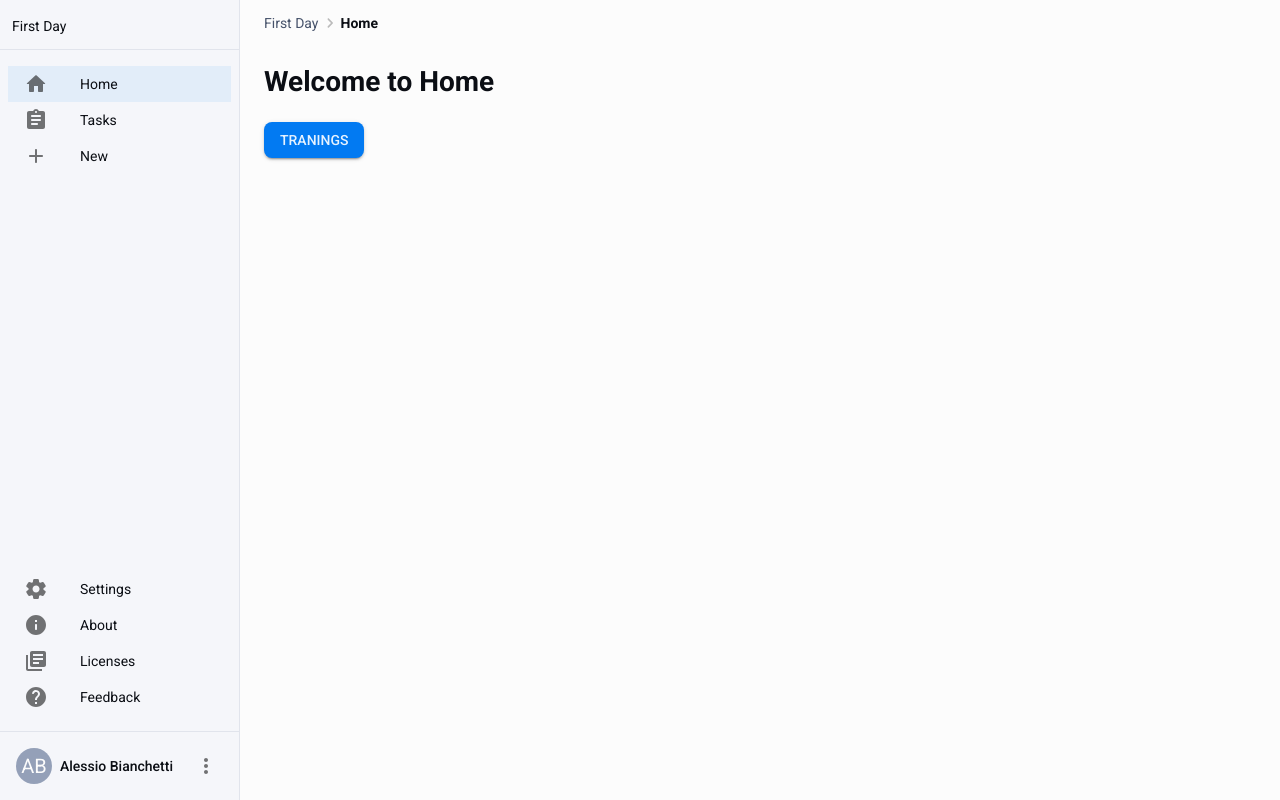
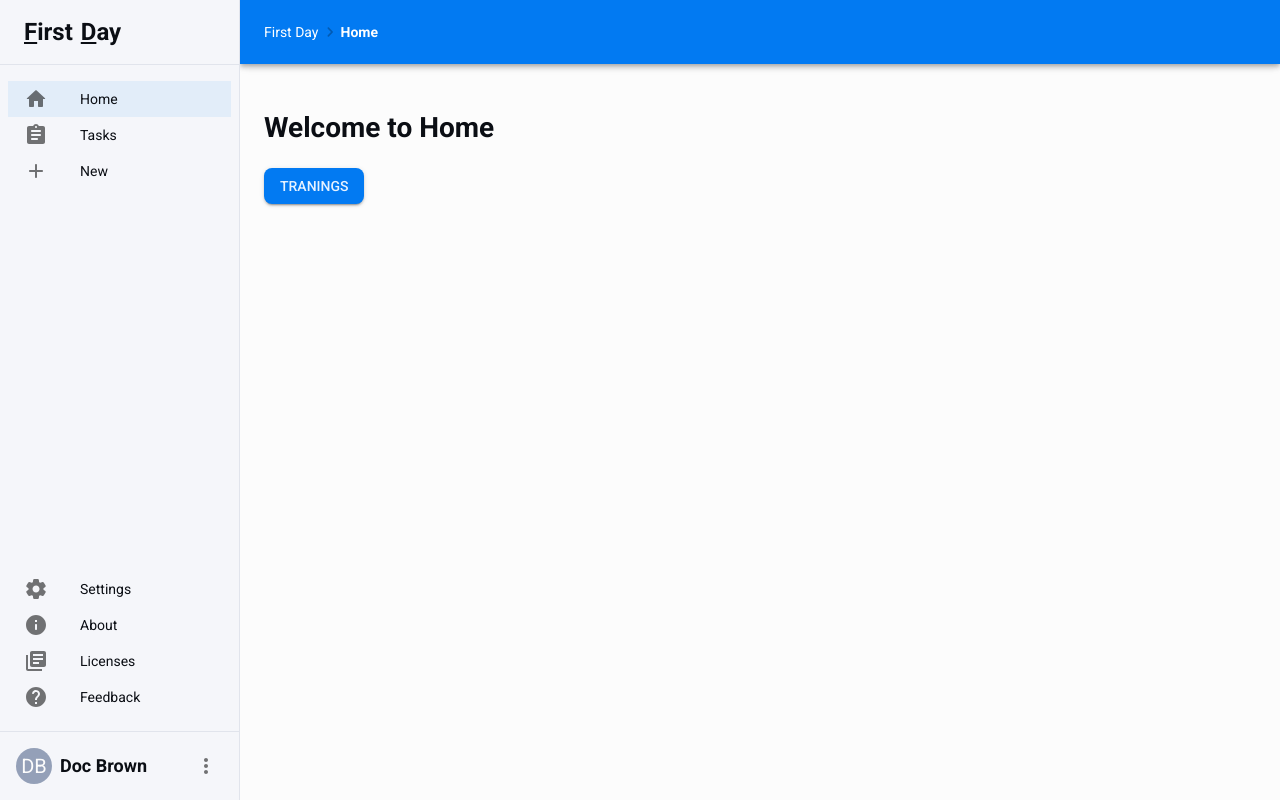
Before and after one commit to abianche/firstday, a Next.js app: page /home in a window 1280 px wide. Built offline with nearby package versions, Linux system fonts and the light colour scheme; what @mui/material-nextjs would draw is missing.

Commit message:
refactor with responsive drawer

```diff
--- a/src/app/(main)/layout.tsx
+++ b/src/app/(main)/layout.tsx
@@ -1,38 +1,101 @@
 "use client";
 
-import AppNavbar from "@/components/AppNavbar";
 import Header from "@/components/Header";
-import SideMenu from "@/components/SideMenu";
-import { Box, Stack } from "@mui/material";
+import MenuContent from "@/components/MenuContent";
+import MenuIcon from "@mui/icons-material/Menu";
+import AppBar from "@mui/material/AppBar";
+import Box from "@mui/material/Box";
+import Drawer from "@mui/material/Drawer";
+import IconButton from "@mui/material/IconButton";
+import Toolbar from "@mui/material/Toolbar";
+import { ReactNode, useState } from "react";
+
+const drawerWidth = 240;
 
 export default function MainLayout({
   children,
 }: Readonly<{
-  children: React.ReactNode;
+  children: ReactNode;
 }>) {
+  const [mobileOpen, setMobileOpen] = useState(false);
+
+  const handleDrawerClose = () => {
+    setMobileOpen(false);
+  };
+
+  const handleDrawerToggle = () => {
+    setMobileOpen(!mobileOpen);
+  };
+
   return (
     <Box sx={{ display: "flex" }}>
-      <AppNavbar />
-      <SideMenu />
+      <AppBar
+        position="fixed"
+        sx={{
+          width: { sm: `calc(100% - ${drawerWidth}px)` },
+          ml: { sm: `${drawerWidth}px` },
+        }}
+        color="primary"
+      >
+        <Toolbar>
+          <IconButton
+            color="inherit"
+            aria-label="open drawer"
+            edge="start"
+            onClick={handleDrawerToggle}
+            sx={{ mr: 2, display: { sm: "none" } }}
+          >
+            <MenuIcon />
+          </IconButton>
+          <Header />
+        </Toolbar>
+      </AppBar>
+      <Box
+        component="nav"
+        sx={{ width: { sm: drawerWidth }, flexShrink: { sm: 0 } }}
+        aria-label="navigation"
+      >
+        <Drawer
+          variant="temporary"
+          open={mobileOpen}
+          onClose={handleDrawerClose}
+          ModalProps={{
+            keepMounted: true, // Better open performance on mobile.
+          }}
+          sx={{
+            display: { xs: "block", sm: "none" },
+            "& .MuiDrawer-paper": {
+              boxSizing: "border-box",
+              width: drawerWidth,
+            },
+          }}
+        >
+          <MenuContent onItemClick={handleDrawerClose} />
+        </Drawer>
+        <Drawer
+          variant="permanent"
+          sx={{
+            display: { xs: "none", sm: "block" },
+            "& .MuiDrawer-paper": {
+              boxSizing: "border-box",
+              width: drawerWidth,
+            },
+          }}
+          open
+        >
+          <MenuContent />
+        </Drawer>
+      </Box>
       <Box
         component="main"
         sx={{
           flexGrow: 1,
-          overflow: "auto",
+          p: 3,
+          width: `calc(100% - ${drawerWidth}px)`,
         }}
       >
-        <Stack
-          spacing={1}
-          sx={{
-            alignItems: "start",
-            mx: 3,
-            pb: 3,
-            mt: { xs: 8, md: 0 },
-          }}
-        >
-          <Header />
-          {children}
-        </Stack>
+        <Toolbar />
+        {children}
       </Box>
     </Box>
   );
--- a/src/app/(main)/licenses/page.tsx
+++ b/src/app/(main)/licenses/page.tsx
@@ -1,6 +1,5 @@
 import LinkIcon from "@mui/icons-material/Link";
 import {
-  Box,
   Button,
   Card,
   CardContent,
@@ -11,6 +10,7 @@ import {
 import fs from "fs";
 import path from "path";
 import * as R from "ramda";
+import { Fragment } from "react";
 
 interface IPackageLicenseMeta {
   author: string;
@@ -46,7 +46,7 @@ export default async function LicensesPage() {
   }
 
   return (
-    <Box width="100%">
+    <Fragment>
       <h1>3rd party open source licenses</h1>
 
       <Stack spacing={2} direction="column">
@@ -89,6 +89,6 @@ export default async function LicensesPage() {
           filteredLicenses
         )}
       </Stack>
-    </Box>
+    </Fragment>
   );
 }
--- a/src/components/AppNavbar.tsx
+++ /dev/null
@@ -1,65 +0,0 @@
-"use client";
-
-import MenuRoundedIcon from "@mui/icons-material/MenuRounded";
-import {
-  AppBar,
-  Toolbar as MuiToolbar,
-  Stack,
-  styled,
-  tabsClasses,
-} from "@mui/material";
-import * as React from "react";
-import BackButton from "./BackButton";
-import MenuButton from "./MenuButton";
-import SideMenuMobile from "./SideMenuMobile";
-
-const Toolbar = styled(MuiToolbar)({
-  width: "100%",
-  padding: "12px",
-  display: "flex",
-  flexDirection: "column",
-  alignItems: "start",
-  justifyContent: "center",
-  gap: "12px",
-  flexShrink: 0,
-  [`& ${tabsClasses.flexContainer}`]: {
-    gap: "8px",
-    p: "8px",
-    pb: 0,
-  },
-});
-
-export default function AppNavbar() {
-  const [open, setOpen] = React.useState(false);
-
-  const toggleDrawer = (newOpen: boolean) => () => {
-    setOpen(newOpen);
-  };
-
-  return (
-    <AppBar
-      position="fixed"
-      sx={{
-        display: { xs: "auto", md: "none" },
-        backgroundImage: "none",
-      }}
-    >
-      <Toolbar variant="dense">
-        <Stack
-          direction="row"
-          sx={{
-            flexGrow: 1,
-            width: "100%",
-            justifyContent: "space-between",
-          }}
-        >
-          <BackButton />
-          <MenuButton aria-label="menu" onClick={toggleDrawer(true)}>
-            <MenuRoundedIcon />
-          </MenuButton>
-          <SideMenuMobile open={open} toggleDrawer={toggleDrawer} />
-        </Stack>
-      </Toolbar>
-    </AppBar>
-  );
-}
--- a/src/components/Header.tsx
+++ b/src/components/Header.tsx
@@ -12,8 +12,6 @@ export default function Header() {
         width: "100%",
         alignItems: "center",
         justifyContent: "space-between",
-        maxWidth: { sm: "100%", md: "1700px" },
-        pt: 1.5,
       }}
       spacing={2}
     >
--- a/src/components/MenuContent.tsx
+++ b/src/components/MenuContent.tsx
@@ -7,15 +7,21 @@ import LibraryBooksIcon from "@mui/icons-material/LibraryBooks";
 import SettingsRoundedIcon from "@mui/icons-material/SettingsRounded";
 
 import {
+  Avatar,
+  Box,
+  Divider,
   List,
   ListItem,
   ListItemButton,
   ListItemIcon,
   ListItemText,
   Stack,
+  Toolbar,
+  Typography,
 } from "@mui/material";
 import NextLink from "next/link";
 import { usePathname } from "next/navigation";
+import OptionsMenu from "./OptionsMenu";
 
 const mainListItems = [
   { text: "Home", href: "/home", icon: <HomeRoundedIcon /> },
@@ -27,18 +33,53 @@ const secondaryListItems = [
   { text: "Settings", href: "/settings", icon: <SettingsRoundedIcon /> },
   { text: "About", href: "/about", icon: <InfoRoundedIcon /> },
   { text: "Licenses", href: "/licenses", icon: <LibraryBooksIcon /> },
-  { text: "Feedback", href: "/feedback", icon: <HelpRoundedIcon /> },
+  {
+    text: "Feedback",
+    href: "https://github.com/abianche/firstday/issues/new?title=Feedback:%20&labels=feedback",
+    external: true,
+    icon: <HelpRoundedIcon />,
+  },
 ];
 
-export default function MenuContent() {
+function stringAvatar(name: string) {
+  return {
+    children: `${name.split(" ")[0][0]}${name.split(" ")[1][0]}`,
+  };
+}
+
+interface MenuContentProps {
+  onItemClick?: () => void;
+}
+
+export default function MenuContent({
+  onItemClick,
+}: Readonly<MenuContentProps>) {
   const pathname = usePathname();
 
   return (
+    <Stack direction="column" sx={{ flex: 1 }}>
+      <Toolbar>
+        <Typography
+          variant="h4"
+          noWrap
+          sx={{
+            userSelect: "none",
+          }}
+        >
+          <Stack direction="row" spacing={1}>
+            <span style={{ textDecoration: "underline" }}>F</span>irst
+            {/* */}
+            <span style={{ textDecoration: "underline" }}>D</span>ay
+          </Stack>
+        </Typography>
+      </Toolbar>
+      <Divider />
       <Stack sx={{ flexGrow: 1, p: 1, justifyContent: "space-between" }}>
         <List dense>
           {mainListItems.map((item) => (
             <ListItem key={item.text} disablePadding sx={{ display: "block" }}>
               <ListItemButton
+                onClick={onItemClick}
                 component={NextLink}
                 href={item.href}
                 selected={item.href === pathname}
@@ -54,9 +95,12 @@ export default function MenuContent() {
           {secondaryListItems.map((item) => (
             <ListItem key={item.text} disablePadding sx={{ display: "block" }}>
               <ListItemButton
+                onClick={onItemClick}
                 component={NextLink}
                 href={item.href}
                 selected={item.href === pathname}
+                target={item.external ? "_blank" : undefined}
+                rel={item.external ? "noopener noreferrer" : undefined}
               >
                 <ListItemIcon>{item.icon}</ListItemIcon>
                 <ListItemText primary={item.text} />
@@ -65,5 +109,35 @@ export default function MenuContent() {
           ))}
         </List>
       </Stack>
+      <Stack
+        direction="row"
+        sx={{
+          p: 2,
+          gap: 1,
+          alignItems: "center",
+          borderTop: "1px solid",
+          borderColor: "divider",
+        }}
+      >
+        <Avatar
+          {...stringAvatar("Doc Brown")}
+          sizes="small"
+          alt="Doc Brown"
+          // src="/static/images/avatar/7.jpg"
+          sx={{ width: 36, height: 36 }}
+        />
+        <Box sx={{ mr: "auto" }}>
+          <Typography
+            variant="h6"
+            sx={{
+              userSelect: "none",
+            }}
+          >
+            Doc Brown
+          </Typography>
+        </Box>
+        <OptionsMenu />
+      </Stack>
+    </Stack>
   );
 }
--- a/src/components/NavbarBreadcrumbs.tsx
+++ b/src/components/NavbarBreadcrumbs.tsx
@@ -29,7 +29,7 @@ export default function NavbarBreadcrumbs() {
       aria-label="breadcrumb"
       separator={<NavigateNextRoundedIcon fontSize="small" />}
     >
-      <Link component={NextLink} href="/" underline="none" color="inherit">
+      <Link component={NextLink} href="/" underline="none" color="white">
         <Typography variant="body1">First Day</Typography>
       </Link>
       {pathnames.map((value, index) => {
@@ -40,7 +40,7 @@ export default function NavbarBreadcrumbs() {
           <Typography
             key={href}
             variant="body1"
-            sx={{ color: "text.primary", fontWeight: 600 }}
+            sx={{ color: "white", fontWeight: 600 }}
           >
             {capitalize(value)}
           </Typography>
@@ -50,12 +50,9 @@ export default function NavbarBreadcrumbs() {
             component={NextLink}
             href={href}
             underline="none"
-            color="inherit"
+            color="white"
           >
-            <Typography
-              variant="body1"
-              sx={{ color: "text.primary", fontWeight: 600 }}
-            >
+            <Typography variant="body1" sx={{ fontWeight: 600 }}>
               {capitalize(value)}
             </Typography>
           </Link>
--- a/src/components/SideMenu.tsx
+++ /dev/null
@@ -1,87 +0,0 @@
-"use client";
-import * as React from "react";
-import { drawerClasses } from "@mui/material/Drawer";
-import MenuContent from "./MenuContent";
-import OptionsMenu from "./OptionsMenu";
-
-import {
-  styled,
-  Avatar,
-  Drawer as MuiDrawer,
-  Box,
-  Divider,
-  Stack,
-  Typography,
-} from "@mui/material";
-
-const drawerWidth = 240;
-
-const Drawer = styled(MuiDrawer)({
-  width: drawerWidth,
-  flexShrink: 0,
-  boxSizing: "border-box",
-  mt: 10,
-  [`& .${drawerClasses.paper}`]: {
-    width: drawerWidth,
-    boxSizing: "border-box",
-  },
-});
-
-function stringAvatar(name: string) {
-  return {
-    children: `${name.split(" ")[0][0]}${name.split(" ")[1][0]}`,
-  };
-}
-
-export default function SideMenu() {
-  return (
-    <Drawer
-      variant="permanent"
-      sx={{
-        display: { xs: "none", md: "block" },
-        [`& .${drawerClasses.paper}`]: {
-          backgroundColor: "background.paper",
-        },
-      }}
-    >
-      <Box
-        sx={{
-          display: "flex",
-          mt: "4px",
-          p: 1.5,
-        }}
-      >
-        First Day
-      </Box>
-      <Divider />
-      <MenuContent />
-      <Stack
-        direction="row"
-        sx={{
-          p: 2,
-          gap: 1,
-          alignItems: "center",
-          borderTop: "1px solid",
-          borderColor: "divider",
-        }}
-      >
-        <Avatar
-          {...stringAvatar("Alessio Bianchetti")}
-          sizes="small"
-          alt="Alessio Bianchetti"
-          // src="/static/images/avatar/7.jpg"
-          sx={{ width: 36, height: 36 }}
-        />
-        <Box sx={{ mr: "auto" }}>
-          <Typography
-            variant="body2"
-            sx={{ fontWeight: 500, lineHeight: "16px" }}
-          >
-            Alessio Bianchetti
-          </Typography>
-        </Box>
-        <OptionsMenu />
-      </Stack>
-    </Drawer>
-  );
-}
--- a/src/components/SideMenuMobile.tsx
+++ /dev/null
@@ -1,73 +0,0 @@
-import { drawerClasses } from "@mui/material/Drawer";
-
-import MenuContent from "./MenuContent";
-
-import { Avatar, Box, Divider, Drawer, Stack, Typography } from "@mui/material";
-import OptionsMenu from "./OptionsMenu";
-
-interface SideMenuMobileProps {
-  open: boolean | undefined;
-  toggleDrawer: (newOpen: boolean) => () => void;
-}
-
-function stringAvatar(name: string) {
-  return {
-    children: `${name.split(" ")[0][0]}${name.split(" ")[1][0]}`,
-  };
-}
-
-export default function SideMenuMobile({
-  open,
-  toggleDrawer,
-}: SideMenuMobileProps) {
-  return (
-    <Drawer
-      anchor="right"
-      open={open}
-      onClose={toggleDrawer(false)}
-      sx={{
-        zIndex: (theme) => theme.zIndex.drawer + 1,
-        [`& .${drawerClasses.paper}`]: {
-          backgroundImage: "none",
-          backgroundColor: "background.paper",
-        },
-      }}
-    >
-      <Stack
-        sx={{
-          maxWidth: "70dvw",
-          height: "100%",
-        }}
-      >
-        <Stack direction="row" sx={{ p: 2, pb: 0, gap: 1 }}>
-          <Stack
-            direction="row"
-            sx={{ gap: 1, alignItems: "center", flexGrow: 1, p: 1 }}
-          >
-            <Avatar
-              {...stringAvatar("Alessio Bianchetti")}
-              sizes="small"
-              alt="Alessio Bianchetti"
-              // src="/static/images/avatar/7.jpg"
-              sx={{ width: 36, height: 36 }}
-            />
-            <Box sx={{ mr: "auto" }}>
-              <Typography
-                variant="body2"
-                sx={{ fontWeight: 500, lineHeight: "16px" }}
-              >
-                Alessio Bianchetti
-              </Typography>
-            </Box>
-            <OptionsMenu />
-          </Stack>
-        </Stack>
-        <Divider />
-        <Stack sx={{ flexGrow: 1 }}>
-          <MenuContent />
-          <Divider />
-        </Stack>
-      </Stack>
-    </Drawer>
-  );
-}
```
Also changed, not shown: src/app/(main)/add/page.tsx (+6 -3 lines), src/components/BackButton.tsx (deleted, +0 -19 lines). Lines whose indentation alone changed are shown as unchanged.
